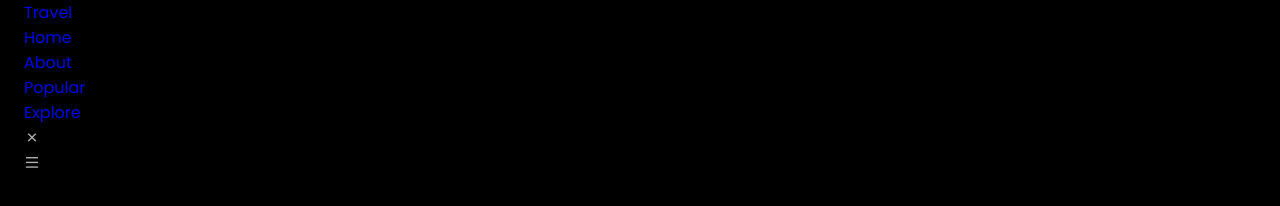
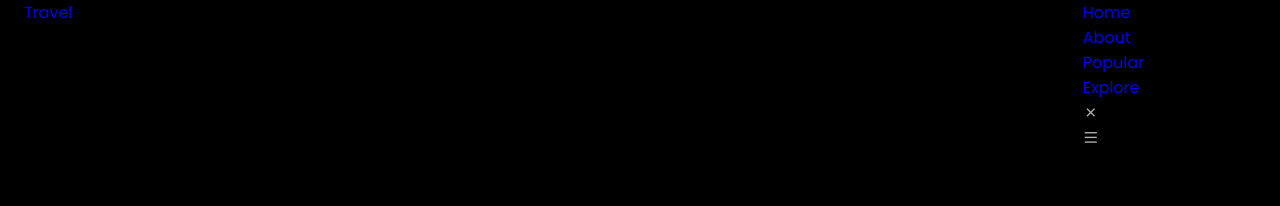
Before and after one commit to latifov/responsive-travel-website-2, a plain HTML site: page index.html in a window 1280 px wide. Drawn offline with nearby package versions, Linux system fonts and the light colour scheme.

Commit message:
added styles for nav menu

```diff
--- a/assets/css/styles.css
+++ b/assets/css/styles.css
@@ -141,6 +141,13 @@ img {
   z-index: var(--z-fixed);
 }
 
+.nav {
+  height: var(--header-height);
+  display: flex;
+  justify-content: space-between;
+  /*это отбивает меню от логотипа, выравнивает по правой стороне*/
+}
+
 /* Navigation for mobile devices */
 
 
```
